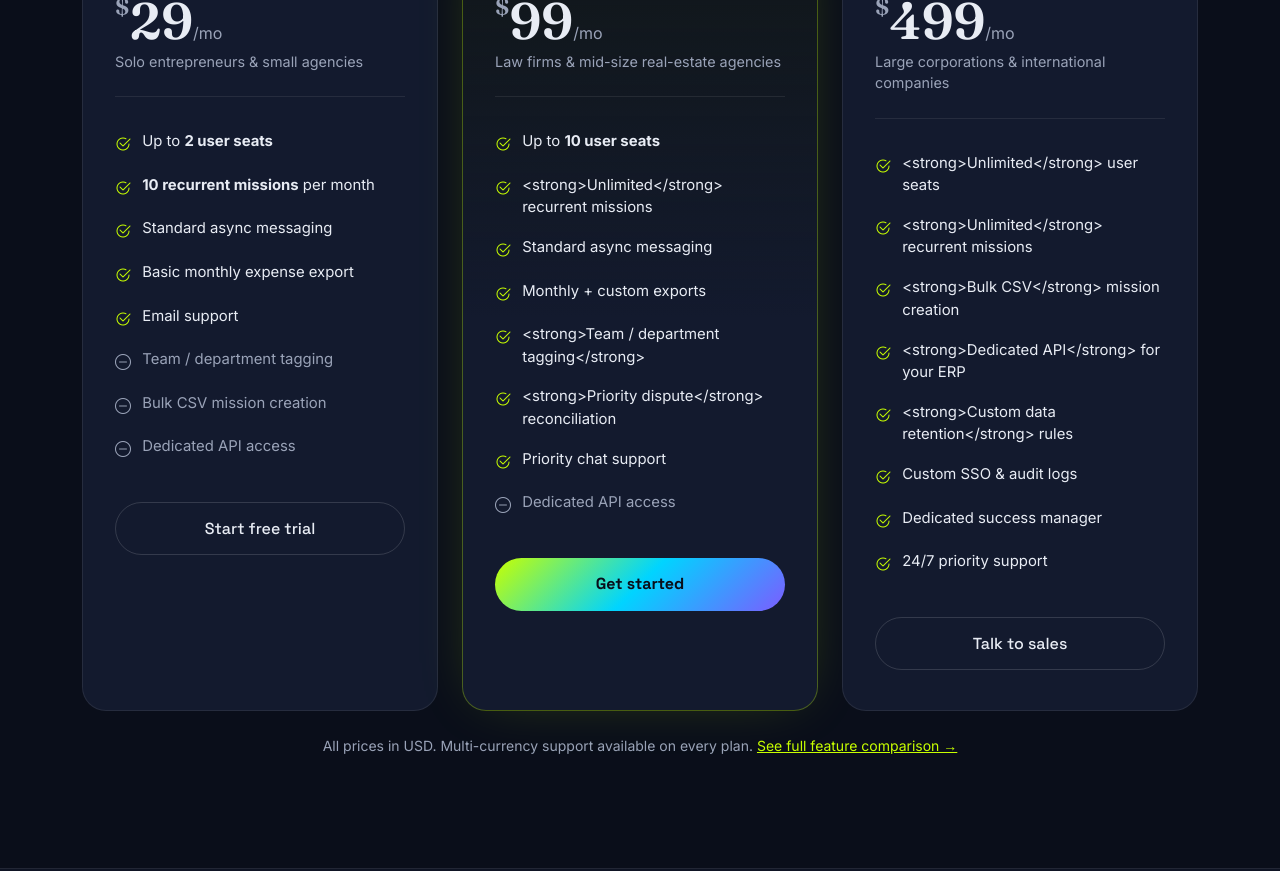
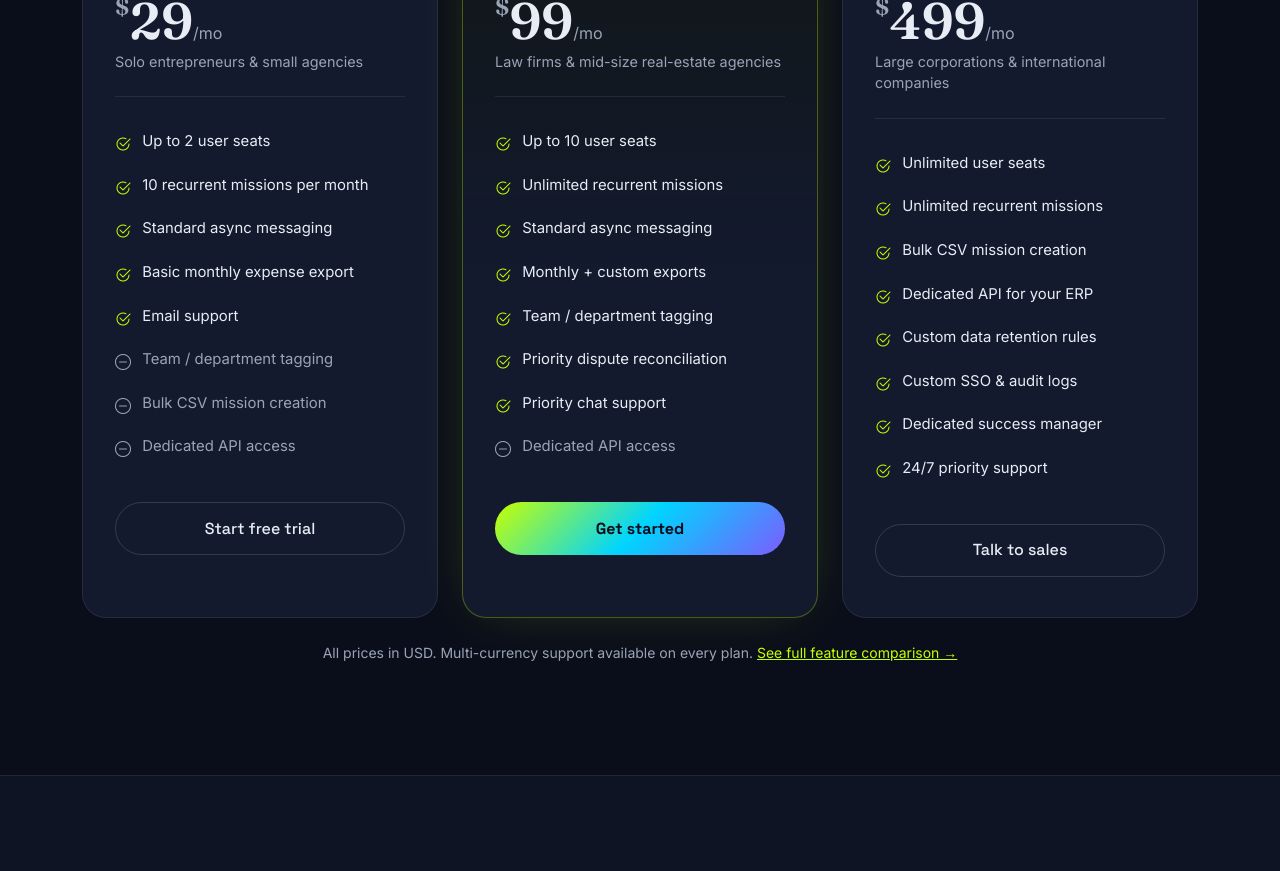
Before and after one commit to bitsnaps/dossiat, a Vue app: page / in a window 1280 px wide. Shown: the part 4520-5391 px from the top of the page. Built offline with nearby package versions, Linux system fonts and the light colour scheme; no server answers.

Commit message:
refactor(i18n): remove HTML tags from pricing feature strings

```diff
--- a/src/locales/ar.json
+++ b/src/locales/ar.json
@@ -126,26 +126,26 @@
     "enterprise": "Enterprise",
     "enterpriseTarget": "شركات كبيرة وشركات دولية",
     "perMonth": "/شهرياً",
-    "feature1": "حتى <strong>{count} أماكن مستخدم</strong>",
+    "feature1": "حتى {count} أماكن مستخدم",
     "feature1Count2": "2",
     "feature1Count10": "10",
-    "feature2Recurrent": "<strong>{count} مهمات دورية</strong> شهرياً",
+    "feature2Recurrent": "{count} مهمات دورية شهرياً",
     "feature2Recurrent10": "10",
-    "feature2Unlimited": "<strong>غير محدود</strong> من المهمات الدورية",
+    "feature2Unlimited": "غير محدود من المهمات الدورية",
     "feature3Messaging": "رسائل غير متزامنة قياسية",
     "feature4Basic": "تصدير نفقات شهري أساسي",
     "feature4Custom": "تصدير شهري + مخصص",
     "feature5Email": "دعم عبر البريد الإلكتروني",
-    "feature5Team": "<strong>تصنيف الفريق / القسم</strong>",
-    "feature5Priority": "<strong>أولوية في النزاع</strong> التوفيق",
+    "feature5Team": "تصنيف الفريق / القسم",
+    "feature5Priority": "أولوية في النزاع التوفيق",
     "feature5PriorityChat": "دعم دردشة ذو أولوية",
     "feature6": "تصنيف الفريق / القسم",
     "feature7": "إنشاء مهمات CSV بالجملة",
     "feature8": "وصول API مخصص",
-    "featureEnterpriseUnlimitedSeats": "<strong>غير محدود</strong> من أماكن المستخدم",
-    "featureEnterpriseBulkCsv": "إنشاء مهمات <strong>CSV بالجملة</strong>",
-    "featureEnterpriseDedicatedApi": "<strong>API مخصص</strong> لنظام ERP الخاص بك",
-    "featureEnterpriseDataRetention": "قواعد <strong>الاحتفاظ بالبيانات المخصصة</strong>",
+    "featureEnterpriseUnlimitedSeats": "غير محدود من أماكن المستخدم",
+    "featureEnterpriseBulkCsv": "إنشاء مهمات CSV بالجملة",
+    "featureEnterpriseDedicatedApi": "API مخصص لنظام ERP الخاص بك",
+    "featureEnterpriseDataRetention": "قواعد الاحتفاظ بالبيانات المخصصة",
     "featureEnterpriseSso": "SSO مخصص وسجلات التدقيق",
     "featureEnterpriseSuccess": "مدير نجاح مخصص",
     "featureEnterpriseSupport": "دعم ذو أولوية 24/7",
@@ -162,7 +162,7 @@
     "contactUs": "اتصل بنا",
     "q1": "هل دوسيات صاحب عمل أو بنك أو ممثل قانوني؟",
     "a1": "لا. دوسيات مزود برمجيات — وحسب. شروطخدامتنا تنص صراحةً على أننا لسنا صاحب عمل أو مؤسسة مالية أو ممثل قانوني. جميع المسؤوليات تقع على الوكلا وعملائهم. نحن نوفر سير العمل والتعقب وأدوات التواصل؛ لا غير.",
-    "a2": "كيف تُدفع المنصة على المهمات النقدية؟",
+    "q2": "كيف تُدفع المنصة على المهمات النقدية؟",
     "a2": "يحافظ الوكلا على رصيد رصيد المنصة. لمهمة نقدية بقيمة 100$ مع رسوم 1%، نخصم 2$ من هذا الرصيد. يمكن للوكلا شحن الرصيد في أي وقت، أو السداد عبر فاتورة شهرية مجمعة — حسب تدفق أموالهم.",
     "q3": "ماذا يحدث في حالة نزاع؟",
     "a3": "تدخل المهمة في \"وضع التوفيق\" — غرفة دردشة منظمة يُقدّم فيها كل طرف قضيته ويقترح حلاً. الهدف هو حل خارج المحاكم وبين الأقران. نحن نوفر سجل التدقيق، لكننا لا نحكم أو ن仲裁 أو نتحمل المسؤولية. الخطط الاحترافية والمؤسسية لها أولوية في الوصول إلى الوساطة.",
--- a/src/locales/en.json
+++ b/src/locales/en.json
@@ -126,26 +126,26 @@
     "enterprise": "Enterprise",
     "enterpriseTarget": "Large corporations & international companies",
     "perMonth": "/mo",
-    "feature1": "Up to <strong>{count} user seats</strong>",
+    "feature1": "Up to {count} user seats",
     "feature1Count2": "2",
     "feature1Count10": "10",
-    "feature2Recurrent": "<strong>{count} recurrent missions</strong> per month",
+    "feature2Recurrent": "{count} recurrent missions per month",
     "feature2Recurrent10": "10",
-    "feature2Unlimited": "<strong>Unlimited</strong> recurrent missions",
+    "feature2Unlimited": "Unlimited recurrent missions",
     "feature3Messaging": "Standard async messaging",
     "feature4Basic": "Basic monthly expense export",
     "feature4Custom": "Monthly + custom exports",
     "feature5Email": "Email support",
-    "feature5Team": "<strong>Team / department tagging</strong>",
-    "feature5Priority": "<strong>Priority dispute</strong> reconciliation",
+    "feature5Team": "Team / department tagging",
+    "feature5Priority": "Priority dispute reconciliation",
     "feature5PriorityChat": "Priority chat support",
     "feature6": "Team / department tagging",
     "feature7": "Bulk CSV mission creation",
     "feature8": "Dedicated API access",
-    "featureEnterpriseUnlimitedSeats": "<strong>Unlimited</strong> user seats",
-    "featureEnterpriseBulkCsv": "<strong>Bulk CSV</strong> mission creation",
-    "featureEnterpriseDedicatedApi": "<strong>Dedicated API</strong> for your ERP",
-    "featureEnterpriseDataRetention": "<strong>Custom data retention</strong> rules",
+    "featureEnterpriseUnlimitedSeats": "Unlimited user seats",
+    "featureEnterpriseBulkCsv": "Bulk CSV mission creation",
+    "featureEnterpriseDedicatedApi": "Dedicated API for your ERP",
+    "featureEnterpriseDataRetention": "Custom data retention rules",
     "featureEnterpriseSso": "Custom SSO & audit logs",
     "featureEnterpriseSuccess": "Dedicated success manager",
     "featureEnterpriseSupport": "24/7 priority support",
--- a/src/locales/fr.json
+++ b/src/locales/fr.json
@@ -126,26 +126,26 @@
     "enterprise": "Entreprise",
     "enterpriseTarget": "Grandes entreprises et sociétés internationales",
     "perMonth": "/mois",
-    "feature1": "Jusqu'à <strong>{count} places utilisateur</strong>",
+    "feature1": "Jusqu'à {count} places utilisateur",
     "feature1Count2": "2",
     "feature1Count10": "10",
-    "feature2Recurrent": "<strong>{count} missions récurrentes</strong> par mois",
+    "feature2Recurrent": "{count} missions récurrentes par mois",
     "feature2Recurrent10": "10",
-    "feature2Unlimited": "<strong>Illimité</strong> de missions récurrentes",
+    "feature2Unlimited": "Illimité de missions récurrentes",
     "feature3Messaging": "Messagerie asynchrone standard",
     "feature4Basic": "Export de dépenses mensuel basique",
     "feature4Custom": "Exports mensuels + personnalisés",
     "feature5Email": "Support par email",
-    "feature5Team": "<strong>Tagging équipe / département</strong>",
-    "feature5Priority": "<strong>Priorité de litige</strong> réconciliation",
+    "feature5Team": "Tagging équipe / département",
+    "feature5Priority": "Priorité de litige réconciliation",
     "feature5PriorityChat": "Support chat prioritaire",
     "feature6": "Tagging équipe / département",
     "feature7": "Création de missions CSV en masse",
     "feature8": "Accès API dédié",
-    "featureEnterpriseUnlimitedSeats": "<strong>Illimité</strong> de places utilisateur",
-    "featureEnterpriseBulkCsv": "Création de missions <strong>CSV en masse</strong>",
-    "featureEnterpriseDedicatedApi": "<strong>API dédiée</strong> pour votre ERP",
-    "featureEnterpriseDataRetention": "Règles de <strong>rétention de données personnalisées</strong>",
+    "featureEnterpriseUnlimitedSeats": "Illimité de places utilisateur",
+    "featureEnterpriseBulkCsv": "Création de missions CSV en masse",
+    "featureEnterpriseDedicatedApi": "API dédiée pour votre ERP",
+    "featureEnterpriseDataRetention": "Règles de rétention de données personnalisées",
     "featureEnterpriseSso": "SSO et journaux d'audit personnalisés",
     "featureEnterpriseSuccess": "Responsable dédié",
     "featureEnterpriseSupport": "Support prioritaire 24/7",
--- a/src/views/LandingPage.vue
+++ b/src/views/LandingPage.vue
@@ -388,8 +388,8 @@ onMounted(async () => {
               <div class="tier-target">{{ t('pricing.smallBusinessTarget') }}</div>
               <div class="pricing-divider"></div>
               <ul class="pricing-features">
-                <li><i class="bi bi-check2-circle"></i> <span v-html="t('pricing.feature1', { count: t('pricing.feature1Count2') })"></span></li>
-                <li><i class="bi bi-check2-circle"></i> <span v-html="t('pricing.feature2Recurrent', { count: t('pricing.feature2Recurrent10') })"></span></li>
+                <li><i class="bi bi-check2-circle"></i> {{ t('pricing.feature1', { count: t('pricing.feature1Count2') }) }}</li>
+                <li><i class="bi bi-check2-circle"></i> {{ t('pricing.feature2Recurrent', { count: t('pricing.feature2Recurrent10') }) }}</li>
                 <li><i class="bi bi-check2-circle"></i> {{ t('pricing.feature3Messaging') }}</li>
                 <li><i class="bi bi-check2-circle"></i> {{ t('pricing.feature4Basic') }}</li>
                 <li><i class="bi bi-check2-circle"></i> {{ t('pricing.feature5Email') }}</li>
@@ -408,7 +408,7 @@ onMounted(async () => {
               <div class="tier-target">{{ t('pricing.professionalTarget') }}</div>
               <div class="pricing-divider"></div>
               <ul class="pricing-features">
-                <li><i class="bi bi-check2-circle"></i> <span v-html="t('pricing.feature1', { count: t('pricing.feature1Count10') })"></span></li>
+                <li><i class="bi bi-check2-circle"></i> {{ t('pricing.feature1', { count: t('pricing.feature1Count10') }) }}</li>
                 <li><i class="bi bi-check2-circle"></i> {{ t('pricing.feature2Unlimited') }}</li>
                 <li><i class="bi bi-check2-circle"></i> {{ t('pricing.feature3Messaging') }}</li>
                 <li><i class="bi bi-check2-circle"></i> {{ t('pricing.feature4Custom') }}</li>
```
